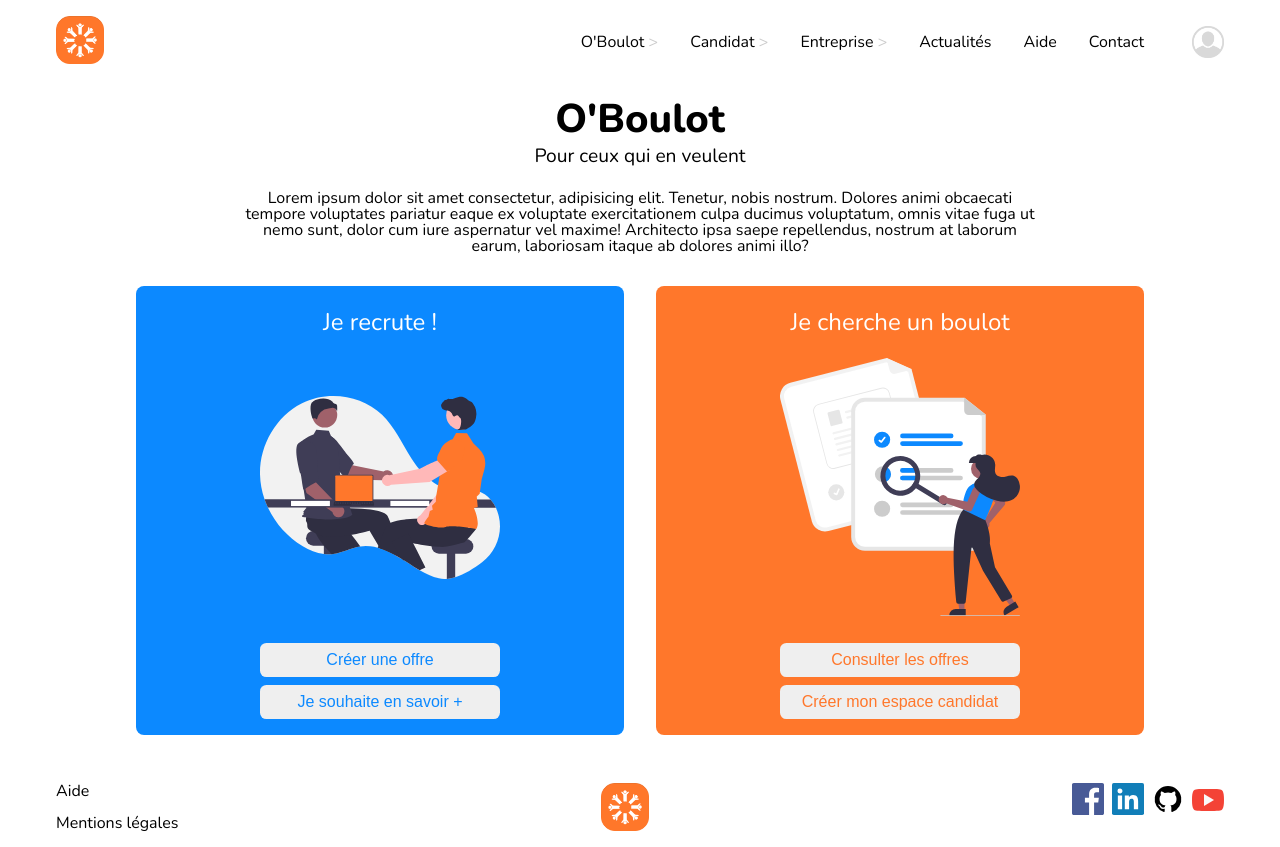
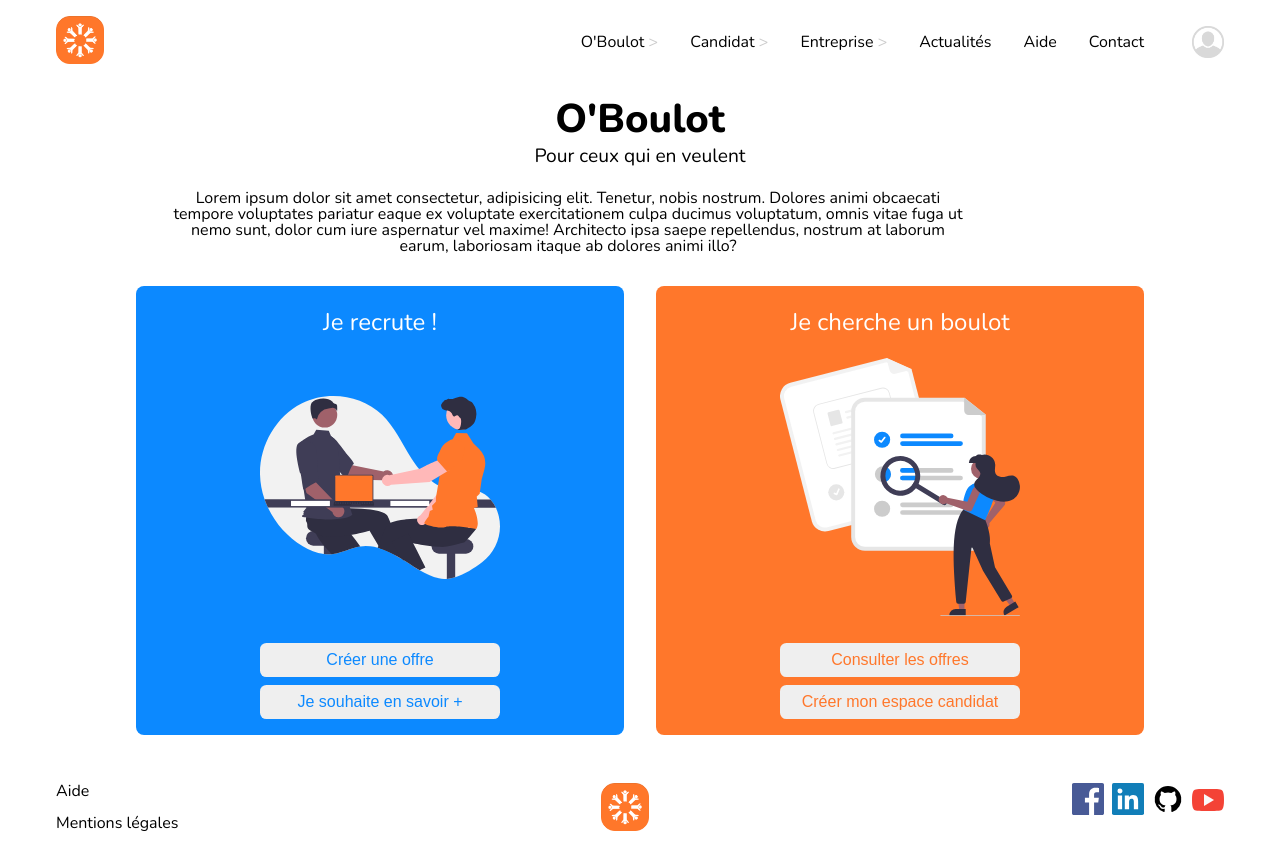
Before and after one commit to lekdup/projet-o-boulot, a React (Create React App) app in the folder front/: page / in a window 1280 px wide. Built offline with nearby package versions, Linux system fonts and the light colour scheme.

Commit message:
side margins for p

```diff
--- a/front/src/components/Homepage/Homepage.scss
+++ b/front/src/components/Homepage/Homepage.scss
@@ -19,8 +19,7 @@
       @media (min-width: 799px){
         display: block;
         max-width: 800px;
-        margin: auto;
-        margin-bottom: 1rem;
+        margin: 0 3rem 1rem 3rem;
       }
     }
   }
```
